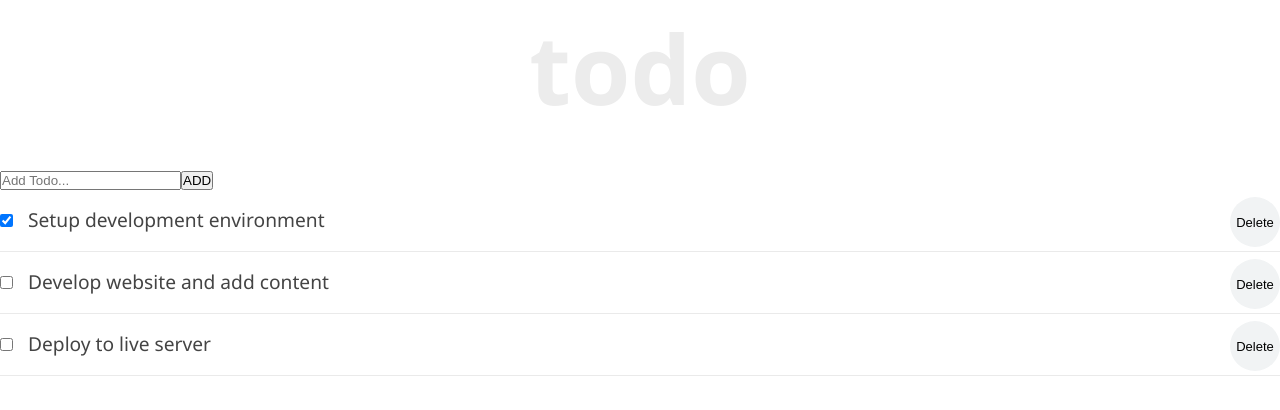
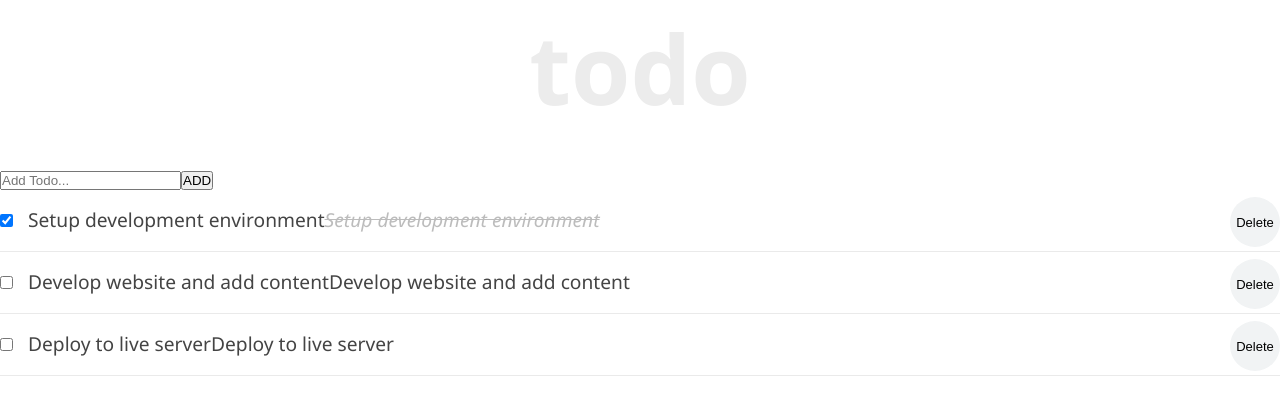
Before and after one commit to Mukesh2673/ReactJs, a React (Create React App) app: page / in a window 1280 px wide. Shown: the top 410 px of the page. Built offline with nearby package versions, Linux system fonts and the light colour scheme.

Commit message:
add style with condition in todoItem using span

```diff
--- a/src/component/TodoItem.js
+++ b/src/component/TodoItem.js
@@ -1,5 +1,12 @@
 import React from "react";
 import styles from "../TodoItem.module.css"
+const completedStyle={
+    fontStyle: "italic",
+    color: "#595959",
+    opacity: 0.4,
+    textDecoration: "line-through",
+}
+//add css module in reactjs
 class TodoItem extends React.Component{
     render(){
         return(
@@ -13,6 +20,9 @@ class TodoItem extends React.Component{
             <button onClick={()=>this.props.deleteTodoProps(this.props.todo.id)}>
             Delete
             </button>
+            <span style={this.props.todo.completed ? completedStyle : null}>
+                    {this.props.todo.title}
+            </span>
             </li>
         )
     }
```
